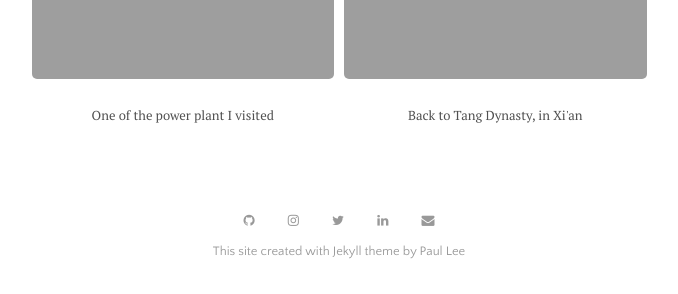
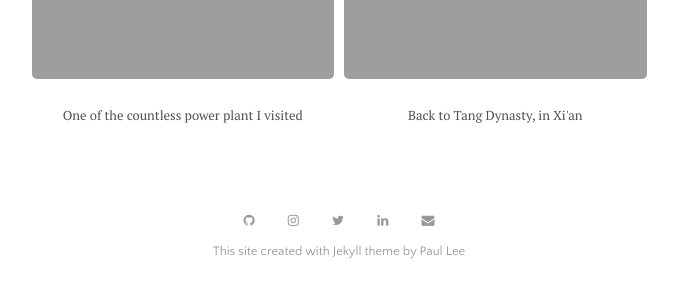
Before and after one commit to zhengwuma/zhengwuma.github.io, a Jekyll site: the page built from menu/gallery.md, in a window 1280 px wide and 900 px high, scrolled down 2097 px. Shown: the part 603-897 px from the top of the window, without its empty margins (301-979 px from the left). Built offline with Jekyll 4.4.1, drawn with Linux system fonts in a browser that asks for light colours.

Commit message:
Update pic.html

```diff
--- a/_layouts/pic.html
+++ b/_layouts/pic.html
@@ -87,7 +87,7 @@ layout: default
 <div style="display: flex; align-items: flex-start;">
   <div style="text-align: center;margin-right: 10px;">
     <img src="{{ site.github.url }}/assets/img/power.jpg" style="max-width: 100%;">
-    <p class="caption"> <font size="2"> One of the power plant I visited </front> </p>
+    <p class="caption"> <font size="2"> One of the countless power plant I visited </front> </p>
   </div>
 
    <div style="text-align: center;">
```
